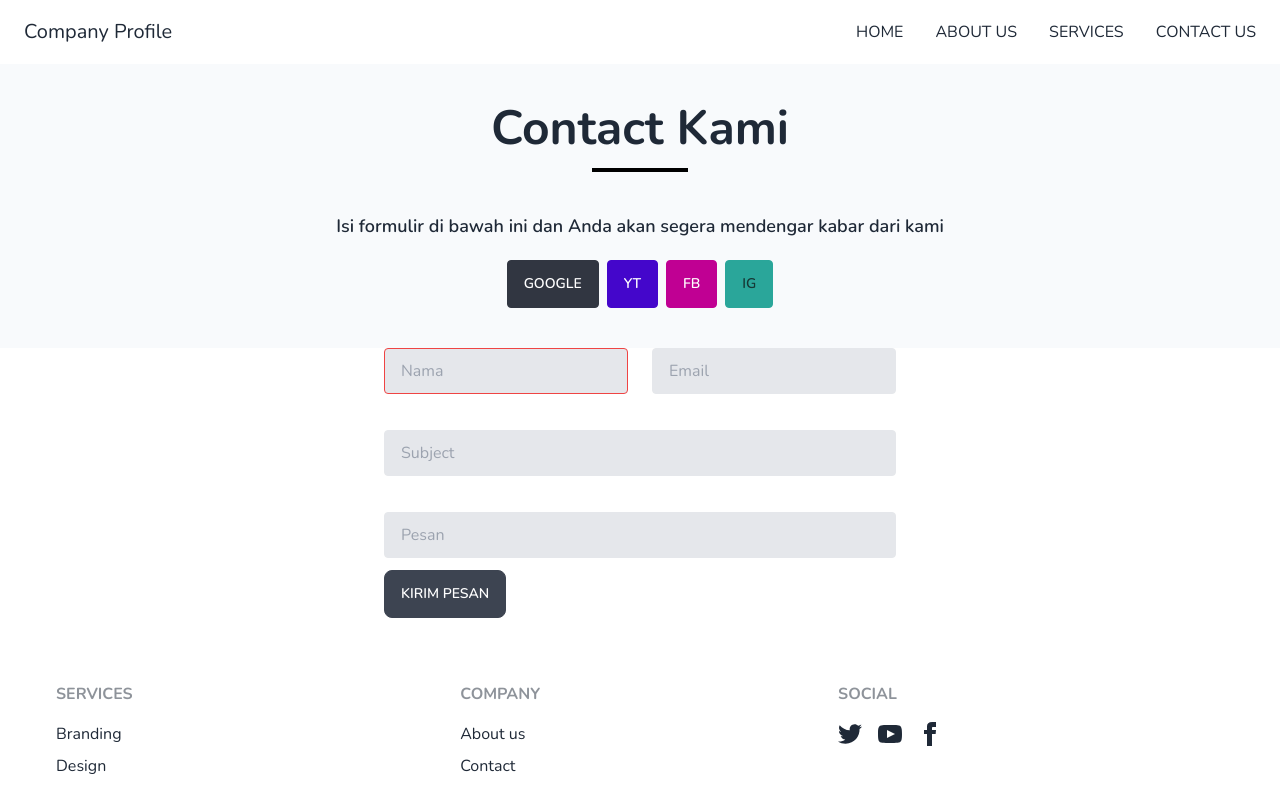
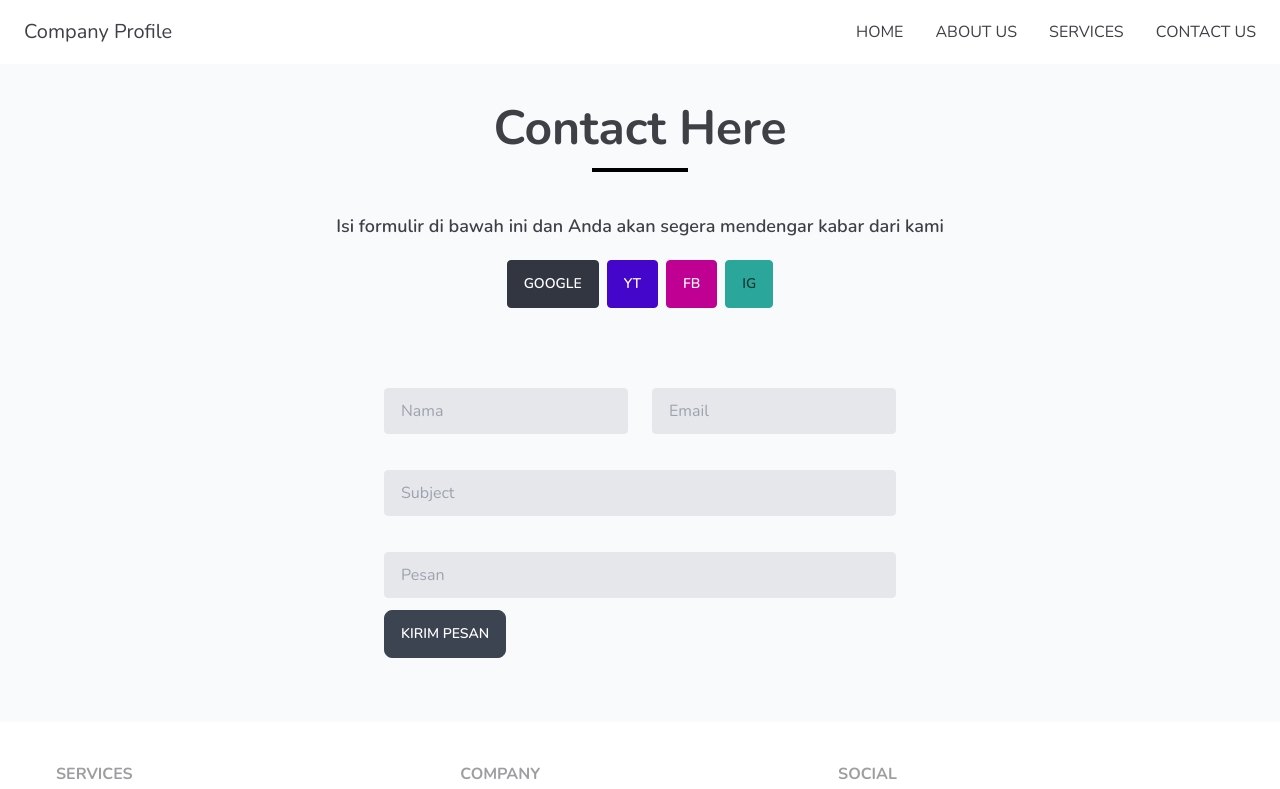
Before and after one commit to fahmikdp/pkk-companyprofile, a Next.js app: page /contact in a window 1280 px wide. Shown: the top 789 px of the page. Built offline with nearby package versions, Linux system fonts and the light colour scheme.

Commit message:
create Header component

```diff
--- a/src/components/Card/index.js
+++ b/src/components/Card/index.js
@@ -2,7 +2,7 @@ import PropTypes from "prop-types";
 
 const Card = ({ title, desc }) => {
   return (
-    <div className="card w-full md:w-80 lg:w-96 bg-base-100 shadow-xl rounded-none">
+    <div className="card w-full md:w-80 lg:w-96 bg-slate-50 shadow-xl rounded-none">
       <div className="card-body">
         <h2 className="font-medium text-center text-lg md:text-xl lg:text-2xl">
           {title}
--- /dev/null
+++ b/src/components/Header/index.js
@@ -0,0 +1,29 @@
+// import React from "react";
+import PropTypes from "prop-types";
+
+const Header = ({ title }) => {
+  return (
+    <div>
+      <h1
+        className="text-center xl:text-5xl sm:text-3xl text-2xl font-bold
+        after:absolute
+        after:w-20 after:h-1
+        sm:after:w-24
+        after:left-0 after:right-0
+        after:m-auto
+         after:bg-black
+        after:mt-10
+        sm:after:mt-12
+        xl:after:mt-16"
+      >
+        {title}
+      </h1>
+    </div>
+  );
+};
+
+Header.propTypes = {
+  title: PropTypes.string.isRequired,
+};
+
+export default Header;
--- a/src/components/Navbar/index.js
+++ b/src/components/Navbar/index.js
@@ -38,14 +38,14 @@ const Navbar = () => {
             ))}
           </ul>
         </div>
-        <div className="flex-none gap-2 lg:hidden">
+        <div className="flex-none gap-2 md:hidden">
           <div className="dropdown dropdown-end">
             <label tabIndex="0" className="btn btn-ghost btn-circle">
               <HiMenuAlt1 size={30} />
             </label>
             <ul
               tabIndex="0"
-              className="mt-3 p-2 shadow menu menu-compact dropdown-content bg-base-100 rounded-box w-52"
+              className="mt-3 p-2 shadow menu menu-compact dropdown-content bg-slate-50 rounded-box w-52"
             >
               {routes.map(({ name, path }, index) => (
                 <li key={index}>
--- a/src/components/index.js
+++ b/src/components/index.js
@@ -1,5 +1,6 @@
 import Card from "@/components/Card";
 import Navbar from "@/components/Navbar";
 import Footer from "@/components/Footer";
+import Header from "@/components/Header";
 
-export { Card, Navbar, Footer };
+export { Card, Navbar, Footer, Header };
--- a/src/pages/about-us.js
+++ b/src/pages/about-us.js
@@ -1,49 +1,31 @@
 import Layout from "@/layouts";
+import { Header } from "@/components";
 
 const AboutUs = () => {
   return (
     <Layout>
-      <section className="bg-slate-50 py-10 container">
-        <h1
-          className="text-center text-5xl font-bold
-        after:absolute
-        after:w-24 after:h-1
-        after:left-0 after:right-0
-        after:m-auto
-         after:bg-black
-        after:mt-16"
-        >
-          About Us
-        </h1>
-        {/* <div class="card card-compact w-96 bg-base-100 shadow-xl mx-auto mt-7">
+      <section className="py-10 xl:px-14 md:px-4 sm:px-4 container">
+        <Header title="About Us" />
+
+        <div class="card lg:card-side bg-base-100 shadow-xl mt-10">
           <figure>
-            <img src="https://placeimg.com/400/225/arch" alt="Shoes" />
+            <img src="/companymeeting.jpg" alt="Album" />
           </figure>
           <div class="card-body">
-            <h2 class="card-title">Shoes!</h2>
-            <p>If a dog chews shoes whose shoes does he choose?</p>
+            <h2 class="card-title">Nih kitah lagih mitingggg hehehe</h2>
+            <p>Ini lagi ngomongin LRT sama Dojo app</p>
             <div class="card-actions justify-end">
-              <button class="btn btn-primary">Buy Now</button>
-            </div>
-          </div>
-        </div> */}
-        <div>
-          <div class="card lg:card-side bg-base-100 shadow-xl mt-10">
-            <figure>
-              <img src="/companymeeting.jpg" alt="Album" />
-            </figure>
-            <div class="card-body">
-              <h2 class="card-title">Nih kitah lagih mitingggg hehehe</h2>
-              <p>Ini lagi ngomongin LRT sama Dojo app</p>
-              <div class="card-actions justify-end">
-                {/* <button class="btn btn-primary">Listen</button> */}
-              </div>
+              {/* <button class="btn btn-primary">Listen</button> */}
             </div>
           </div>
         </div>
-        <div class="card w-96 bg-base-100 shadow-xl image-full">
+        <div class="card sm:card-compact bg-base-100 shadow-xl mt-2">
           <figure>
-            <img src="https://placeimg.com/400/225/arch" alt="Shoes" />
+            <img
+              src="https://placeimg.com/400/225/arch"
+              class="w-96"
+              alt="Shoes"
+            />
           </figure>
           <div class="card-body">
             <h2 class="card-title">Shoes!</h2>
--- a/src/pages/contact.js
+++ b/src/pages/contact.js
@@ -1,22 +1,13 @@
 import Layout from "@/layouts";
+import { Header } from "@/components";
 
 const Contact = () => {
   return (
     <Layout>
       <div>
-        <section>
-          <div className="container flex flex-col justify-center items-center gap-5 bg-slate-50 py-10">
-            <h1
-              className="text-center text-5xl font-bold
-        after:absolute
-        after:w-24 after:h-1
-        after:left-0 after:right-0
-        after:m-auto
-        after:bg-black
-        after:mt-16"
-            >
-              Contact Kami
-            </h1>
+        <section className="py-10 xl:px-14 md:px-4 sm:px-4 container">
+          <div className="flex flex-col justify-center items-center gap-5">
+            <Header title="Contact Here" />
             <p className="text-lg font-semibold mt-10">
               Isi formulir di bawah ini dan Anda akan segera mendengar kabar
               dari kami
@@ -29,13 +20,13 @@ const Contact = () => {
             </div>
           </div>
         </section>
-        <section>
-          <div className="container flex justify-center items-center flex-col">
+        <section className="py-10 xl:px-14 md:px-4 sm:px-4 container">
+          <div className="flex justify-center items-center flex-col">
             <form class="w-full max-w-lg">
               <div class="flex flex-wrap -mx-3 mb-6">
                 <div class="w-full md:w-1/2 px-3 mb-6 md:mb-0">
                   <input
-                    class="appearance-none block w-full bg-gray-200 text-gray-700 border border-red-500 rounded py-3 px-4 mb-3 leading-tight focus:outline-none focus:bg-white"
+                    class="appearance-none block w-full bg-gray-200 text-gray-700 border border-gray-200 rounded py-3 px-4 mb-3 leading-tight focus:outline-none focus:bg-white"
                     id="grid-first-name"
                     type="text"
                     placeholder="Nama"
--- a/src/pages/index.js
+++ b/src/pages/index.js
@@ -39,7 +39,7 @@ const Home = () => {
                   assumenda excepturi exercitationem quasi. In deleniti eaque
                   aut repudiandae et a id nisi.
                 </p>
-                <button className="btn btn-primary">KLICK HERE</button>
+                <button className="btn btn-primary">View More</button>
               </div>
             </div>
           </div>
@@ -74,7 +74,7 @@ const Home = () => {
                   assumenda excepturi exercitationem quasi. In deleniti eaque
                   aut repudiandae et a id nisi.
                 </p>
-                <button className="btn btn-primary">KLICK HERE</button>
+                <button className="btn btn-primary">CLICK HERE</button>
               </div>
             </div>
           </div>
--- a/src/pages/services.js
+++ b/src/pages/services.js
@@ -1,10 +1,14 @@
 import React from "react";
 import Layout from "@/layouts";
+import { Header } from "@/components";
 
 export default function Services() {
   return (
     <Layout>
-      <h1>Services</h1>
+      <section className="py-10 xl:px-14 md:px-4 sm:px-4 container">
+        <Header title="Services" />
+        {/* <h1>Services</h1> */}
+      </section>
     </Layout>
   );
 }
--- a/src/styles/globals.css
+++ b/src/styles/globals.css
@@ -6,5 +6,6 @@
   html,
   body {
     font-family: "Nunito", Arial, Helvetica, sans-serif !important;
+    @apply bg-slate-50 text-zinc-700;
   }
 }
```
